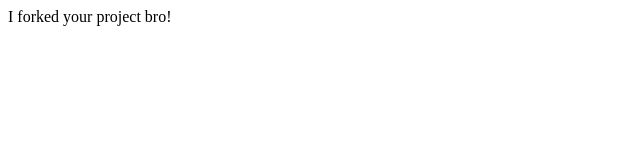
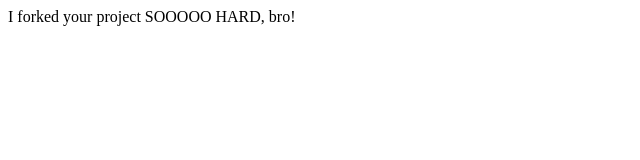
Before and after one commit to aklatzke/demo_project, a plain HTML site: page index.html in a window 1280 px wide. Shown: the whole page, without its empty margins (0-640 px from the left). Drawn offline with Linux system fonts and the light colour scheme.

Commit message:
forked it harder for practice

```diff
--- a/index.html
+++ b/index.html
@@ -1 +1 @@
-<p> I forked your project bro! </p>
+<p> I forked your project SOOOOO HARD, bro! </p>
```
